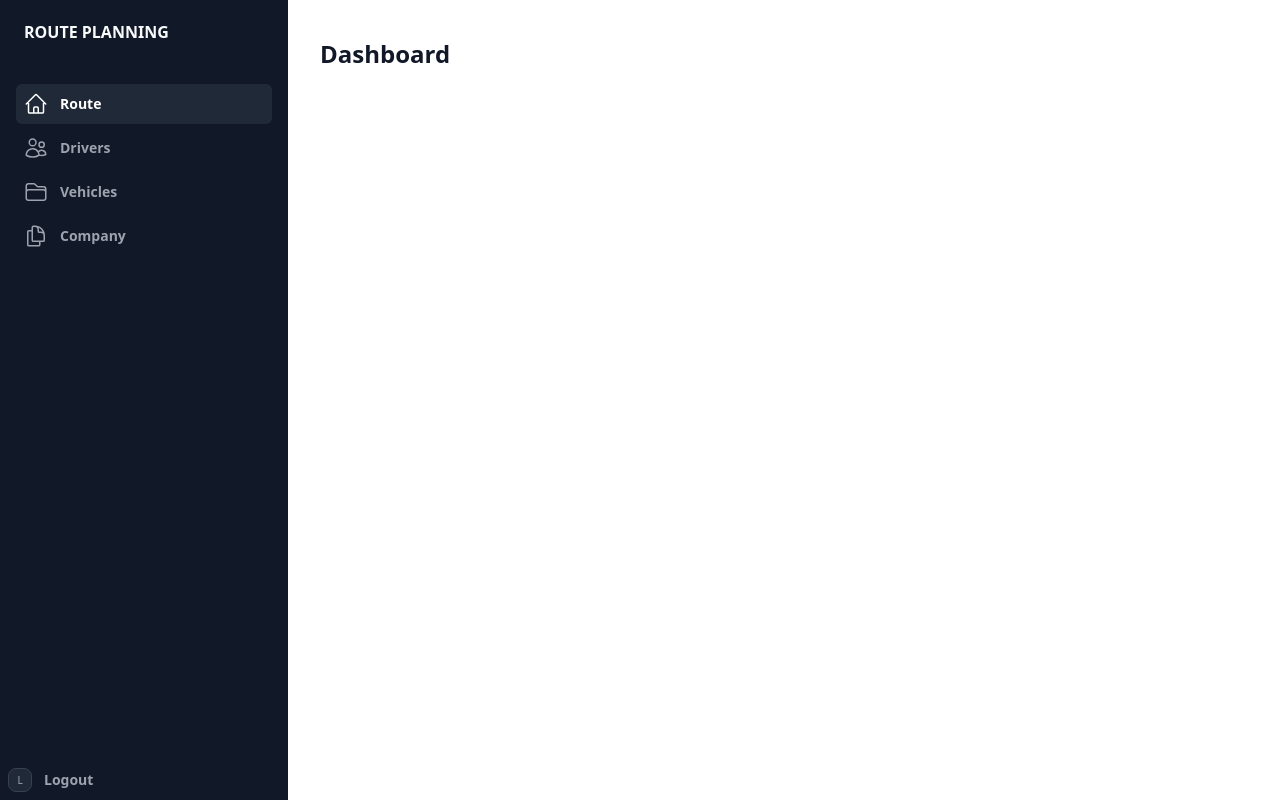
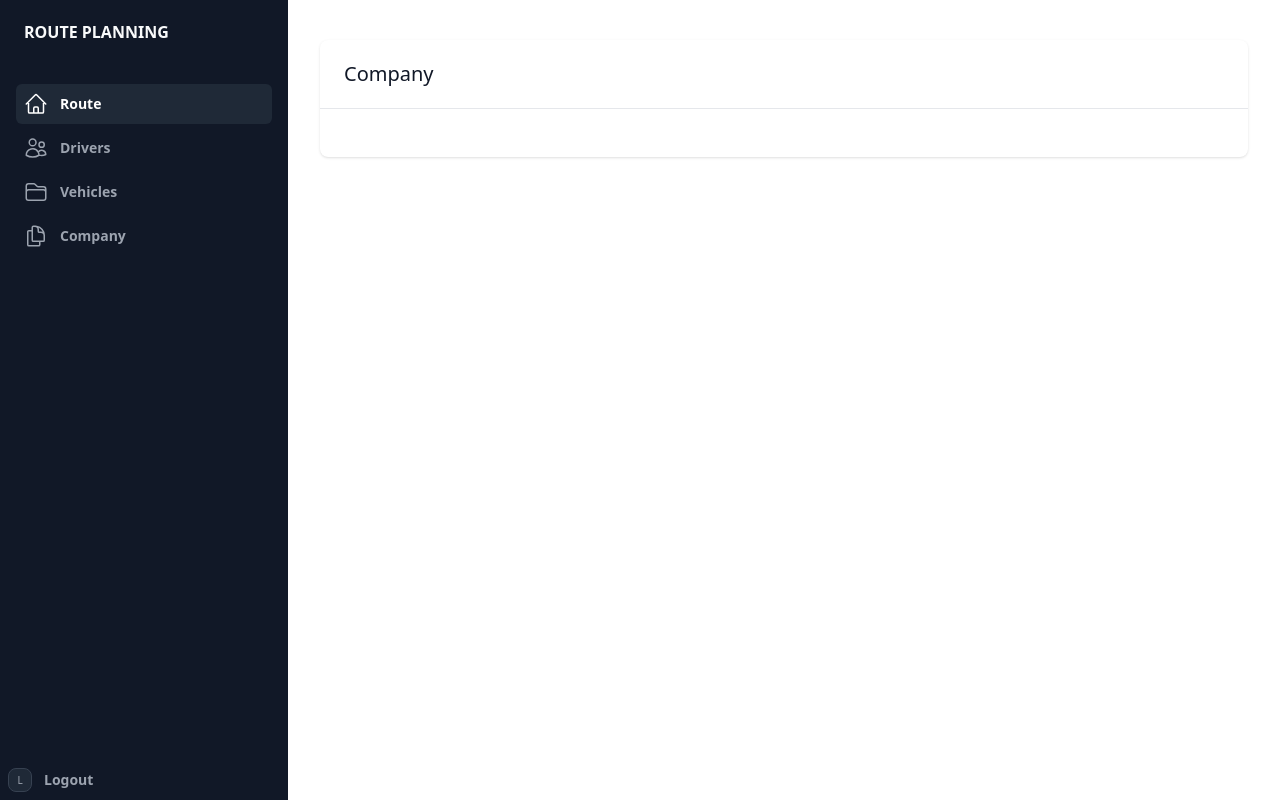
Before and after one commit to madalinpopa/route-planning, a Flask app: template route_planning/templates/index.html in a window 1280 px wide. Run offline with Flask 3, Linux system fonts and the light colour scheme; the template is opened without the code that fills it, so the values that code supplies are empty; style sheets or scripts are compiled from the project's sources; some web fonts are replaced.

Commit message:
feat: Add card layout for Vehicle, Company, Driver, and Route pages.

```diff
--- /dev/null
+++ b/route_planning/templates/company/company.html
@@ -0,0 +1,10 @@
+<div class="divide-y divide-gray-200 overflow-hidden rounded-lg bg-white shadow">
+  <div class="px-4 py-5 sm:px-6">
+    <!-- Content goes here -->
+    <!-- We use less vertical padding on card headers on desktop than on body sections -->
+    <h2 class="text-xl font-medium text-gray-900">Company</h2>
+  </div>
+  <div class="px-4 py-5 sm:p-6">
+    <!-- Content goes here -->
+  </div>
+</div>
--- a/route_planning/templates/index.html
+++ b/route_planning/templates/index.html
@@ -229,7 +229,7 @@
       <div class="px-4 sm:px-6 lg:px-8">
         <!-- Your content -->
         {% block page_content %}
-          <h1 class="text-2xl font-semibold leading-7 text-gray-900">Dashboard</h1>
+          {% include 'company/company.html' %}
         {% endblock %}
       </div>
     </main>
```
Also changed, not shown: route_planning/templates/driver/driver.html (added, +10 -0 lines), route_planning/templates/route/route.html (added, +10 -0 lines), route_planning/templates/vehicle/vehicle.html (added, +10 -0 lines).
